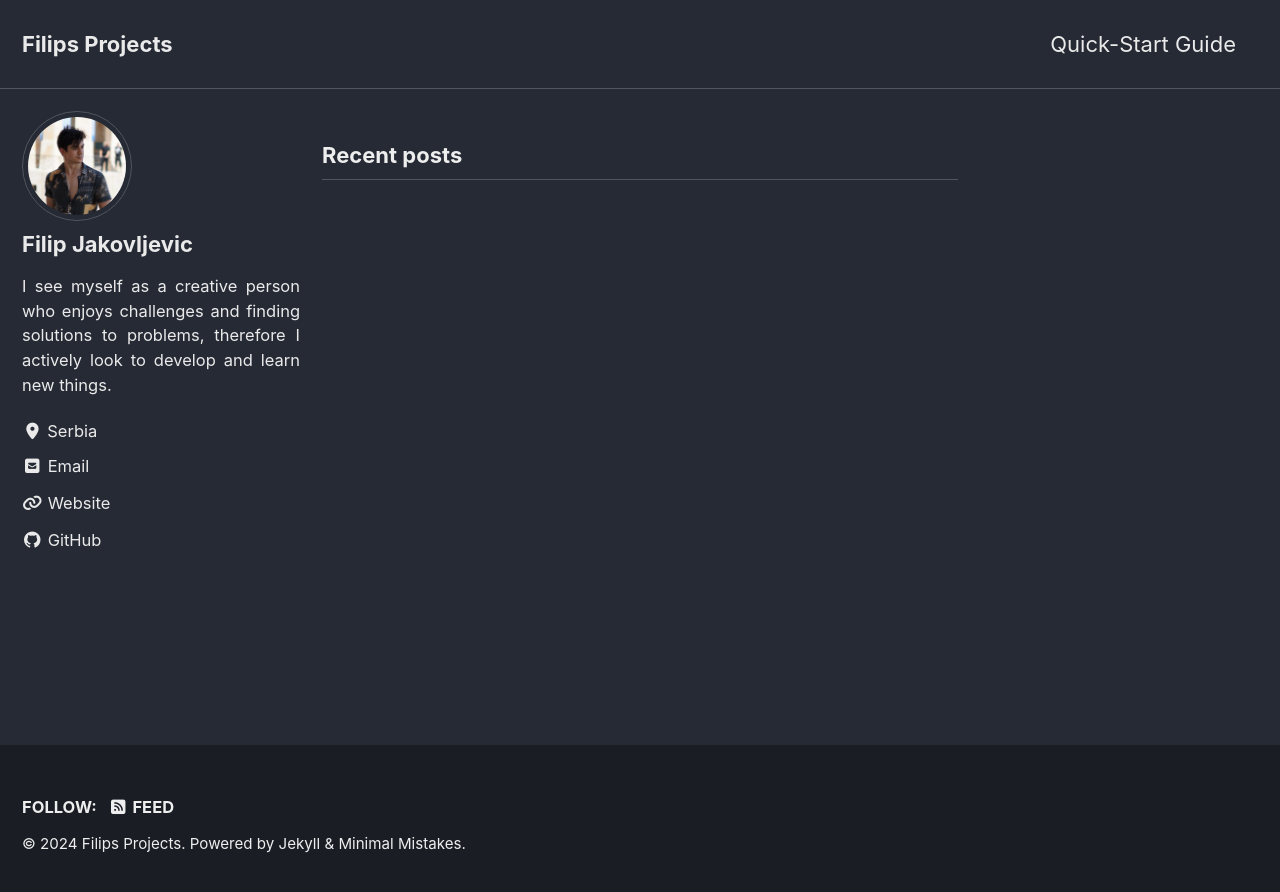
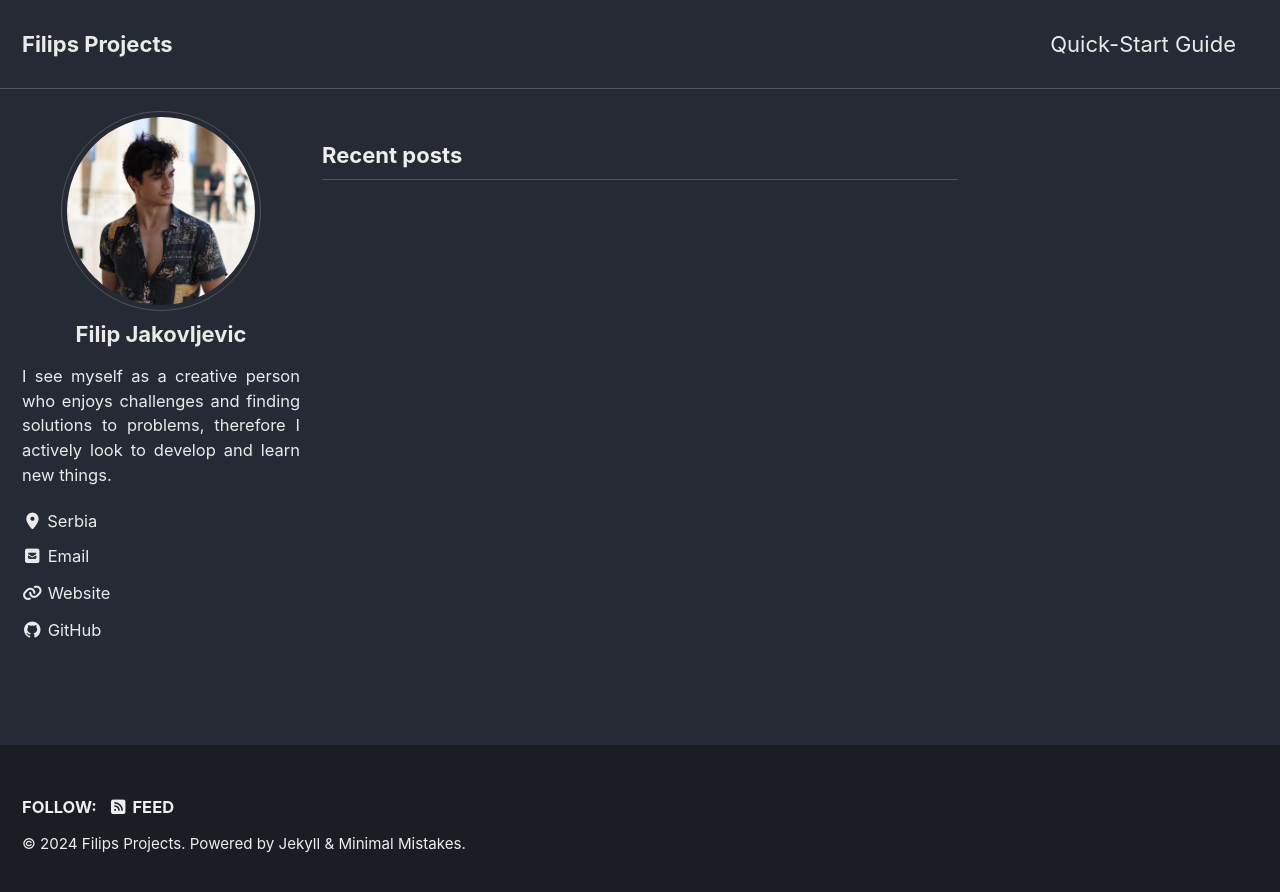
Before and after one commit to FJakovljevic/FJakovljevic.github.io, a Jekyll site: the page built from index.html, in a window 1280 px wide. Shown: the top 892 px of the page. Built offline with Jekyll 4.4.1, drawn with Linux system fonts in a browser that asks for light colours; cached includes are drawn as plain includes; the list of posts is cut into pages by our own code.

Commit message:
chore: move bio image to center

```diff
--- a/Gemfile
+++ b/Gemfile
@@ -1,2 +1,5 @@
 source "https://rubygems.org"
-gemspec
+gem "github-pages", group: :jekyll_plugins
+gem "jekyll-include-cache", group: :jekyll_plugins
+gem 'webrick', '~> 1.7'
+gem 'csv', '~> 3.1'
--- a/_sass/minimal-mistakes/_sidebar.scss
+++ b/_sass/minimal-mistakes/_sidebar.scss
@@ -122,19 +122,20 @@
    ========================================================================== */
 
 .author__avatar {
-  display: table-cell;
-  vertical-align: top;
+  display: flex;
+  justify-content: center;
+  align-items: center;
   width: 36px;
   height: 36px;
 
   @include breakpoint($large) {
-    display: block;
+    display: flex;
     width: auto;
     height: auto;
   }
 
   img {
-    max-width: 110px;
+    max-width: 200px;
     border-radius: 50%;
 
     @include breakpoint($large) {
@@ -150,12 +151,14 @@
   padding-left: 15px;
   padding-right: 25px;
   line-height: 1;
+  text-align: center;
 
   @include breakpoint($large) {
     display: block;
     width: 100%;
     padding-left: 0;
     padding-right: 0;
+    text-align: center;
   }
 
   a {
```
